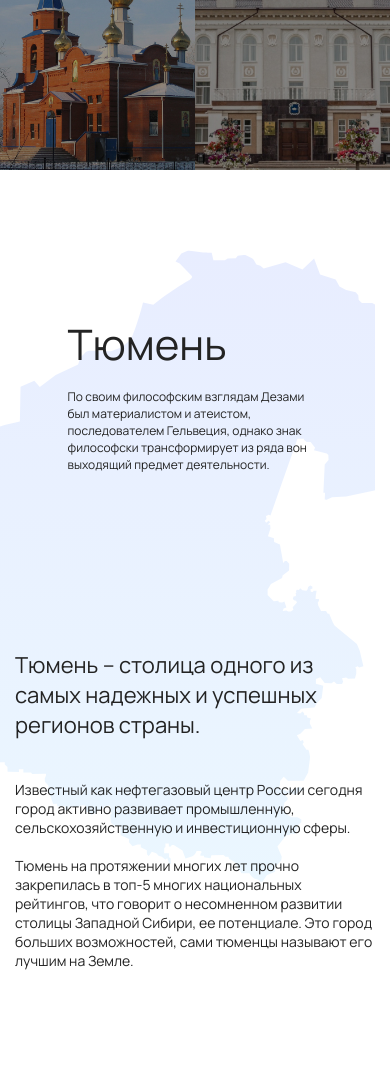
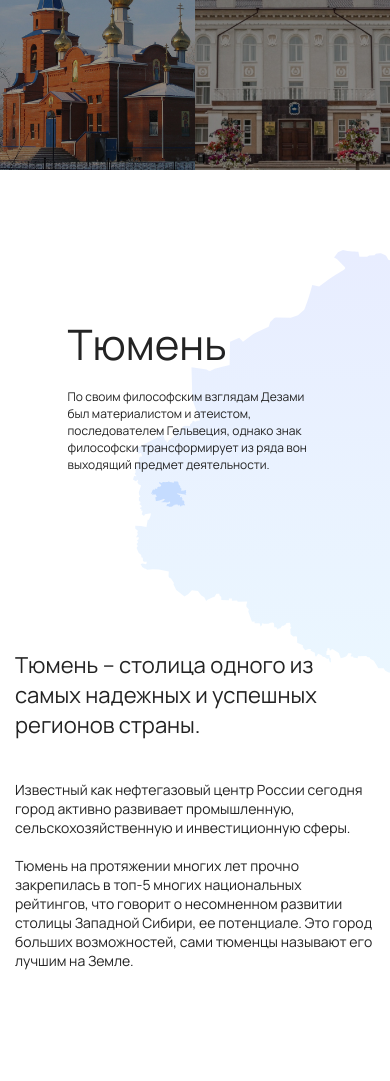
Before and after one commit to Heanware/education, a PHP site: page / in a window 390 px wide. Shown: the part 577-1658 px from the top of the page. Run offline with PHP 8.4, Linux system fonts and the light colour scheme; grey boxes are pictures that could not be loaded.

Commit message:
fix header map

```diff
--- a/assets/css/media.css
+++ b/assets/css/media.css
@@ -28,9 +28,7 @@
     }
 
     .city__header--image {
-        width: 1075px;
-        height: 945px;
-        right: 40px;
+        width: 71%;
     }
 
     .city__header--info-description {
@@ -194,10 +192,8 @@
     }
 
     .city__header--image {
-        width: 960px;
-        height: 845px;
-        right: 0;
-        background-position: 215px;
+        width: 100%;
+        right: -275px;
     }
 
     .city__header--info {
@@ -378,9 +374,8 @@
     }
 
     .city__header--image {
-        width: 836px;
-        height: 736px;
-        background-position: 280px;
+        width: 113%;
+        right: -270px;
     }
 
     .city__header--about-left {
@@ -534,9 +529,8 @@
     }
 
     .city__header--image {
-        width: 719px;
-        height: 632px;
-        background-position: 220px;
+        width: 134%;
+        right: -240px;
     }
 
     .city__header--info {
@@ -733,9 +727,8 @@
     }
 
     .city__header--image {
-        width: 478px;
-        height: 421px;
-        background-position: 170px;
+        width: 165%;
+        right: -188px;
     }
 
     .city__history {
@@ -836,7 +829,8 @@
     .city__mobile--slider-item-image {
         min-height: 210px;
     }
-    .owl-item.active{
+
+    .owl-item.active {
         max-width: 230px;
     }
 }
--- a/assets/css/style.css
+++ b/assets/css/style.css
@@ -120,6 +120,7 @@
 .city__header-wrapper {
     padding-top: 200px;
     padding-bottom: 340px;
+    overflow: hidden;
 }
 
 .city__header {
```
Also changed, not shown: 1 other file.
